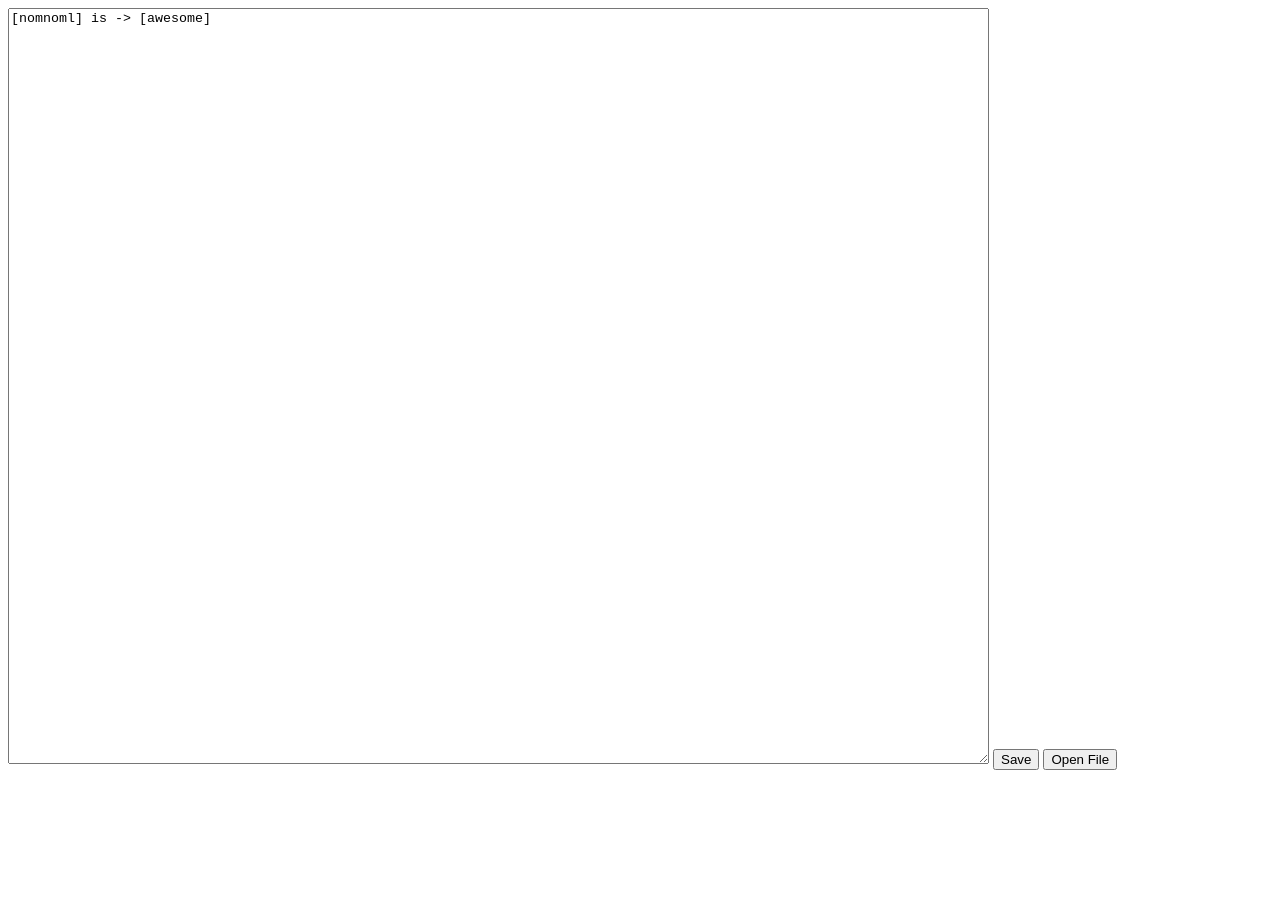
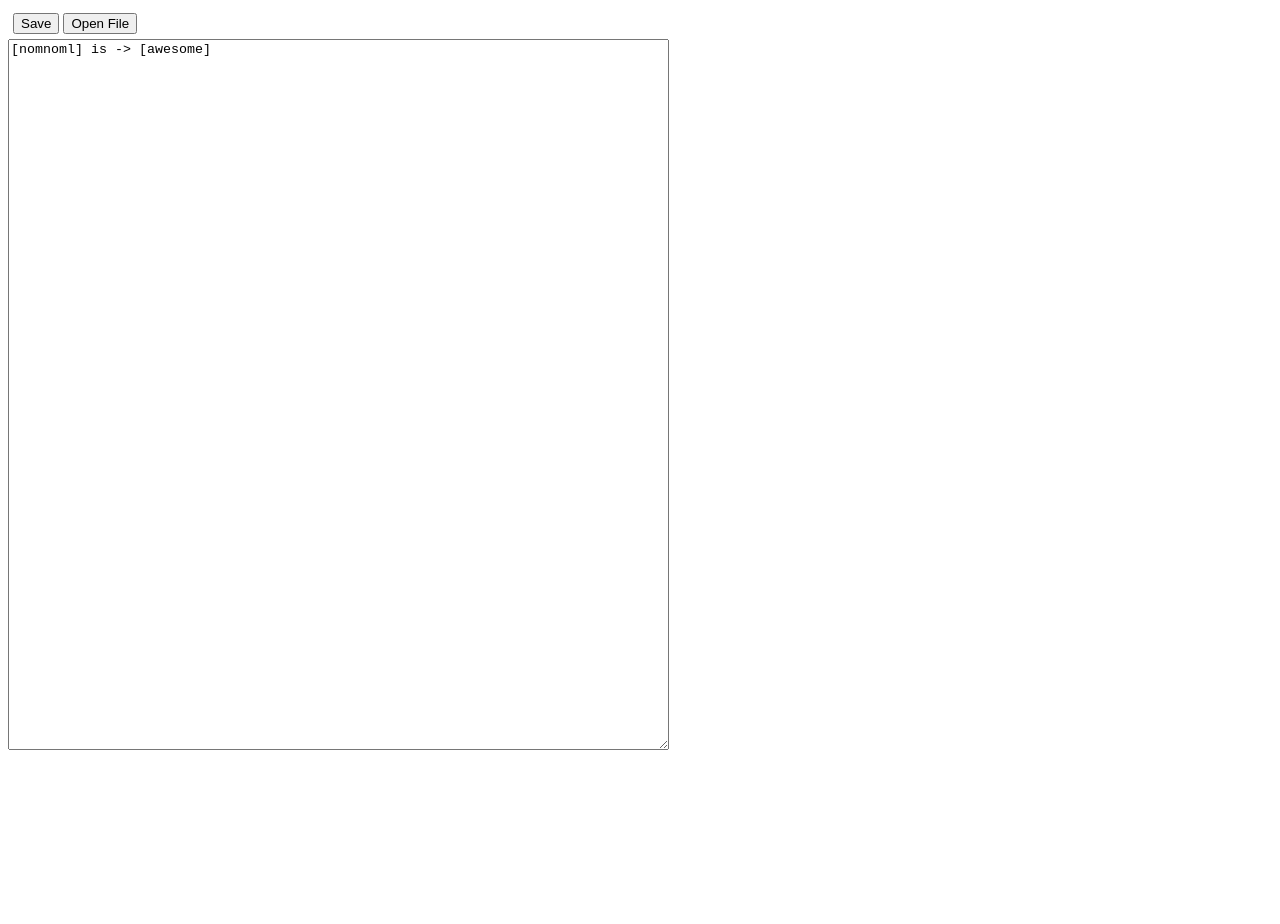
Before and after one commit to AntonyChurch/Nomnomltron, an Electron app: page index.html in a window 1280 px wide. After the commit the page ends 800 px from the top, so only its background shows below. Drawn offline with Linux system fonts and the light colour scheme; no server answers.

Commit message:
Moved save/load buttons to the top of the screen, fixed the image floating to the right of the screen

```diff
--- a/index.html
+++ b/index.html
@@ -5,15 +5,17 @@
         <title>Nomnomltron</title>
 
     </head>
-    <body>
-        <div style="display:inline-block; float:left;">
-            <textarea rows="50" cols="120" onchange="updateCanvas()" id="text">
-            </textarea>
+    <body style="width:100%; height:100%;">
+        <div style="display:inline-block; width:100%; margin:5px;">
             <button onclick="saveFile()">Save</button>
             <button onclick="openFile()">Open File</button>
         </div>
+        <div style="display:inline-block; float:left;">
+            <textarea rows="47" cols="80" onchange="updateCanvas()" id="text">
+            </textarea>
+        </div>
         <!--<canvas id="target-canvas" style="width:100%; height:100%;"></canvas>-->
-        <div style="display:inline-block; float:right;">
+        <div style="display:inline-block;">
             <canvas id="target-canvas"></canvas>
         </div>
         <script src="index.js">
```
